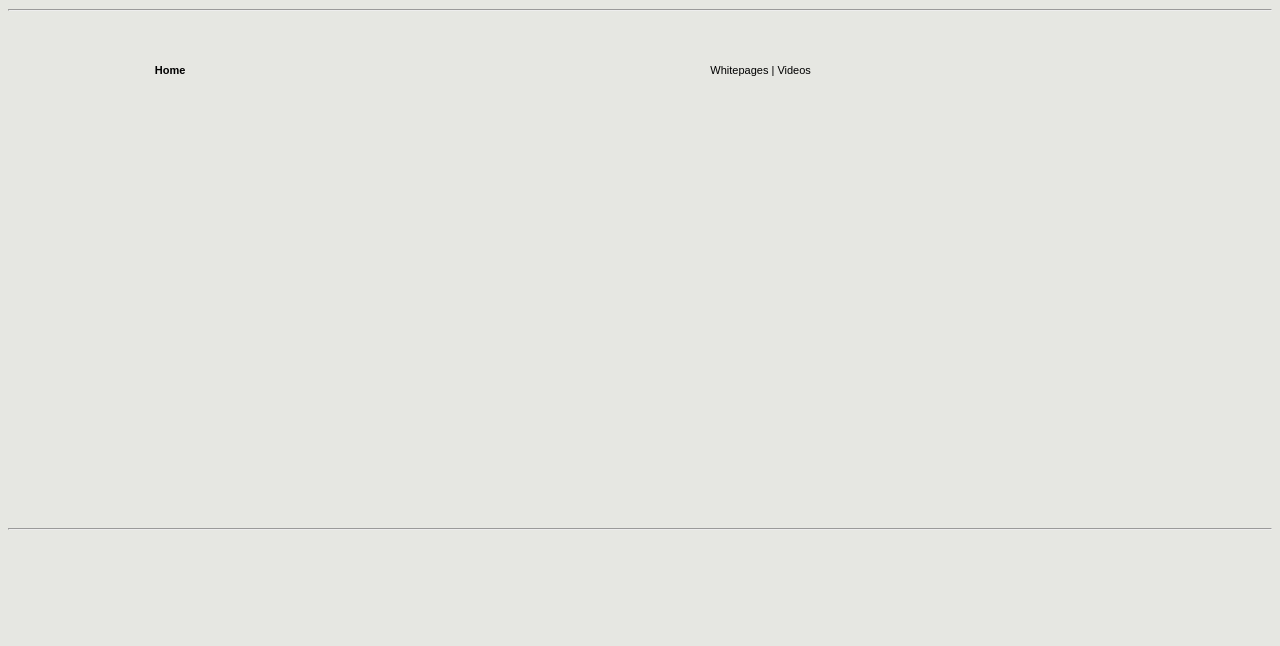
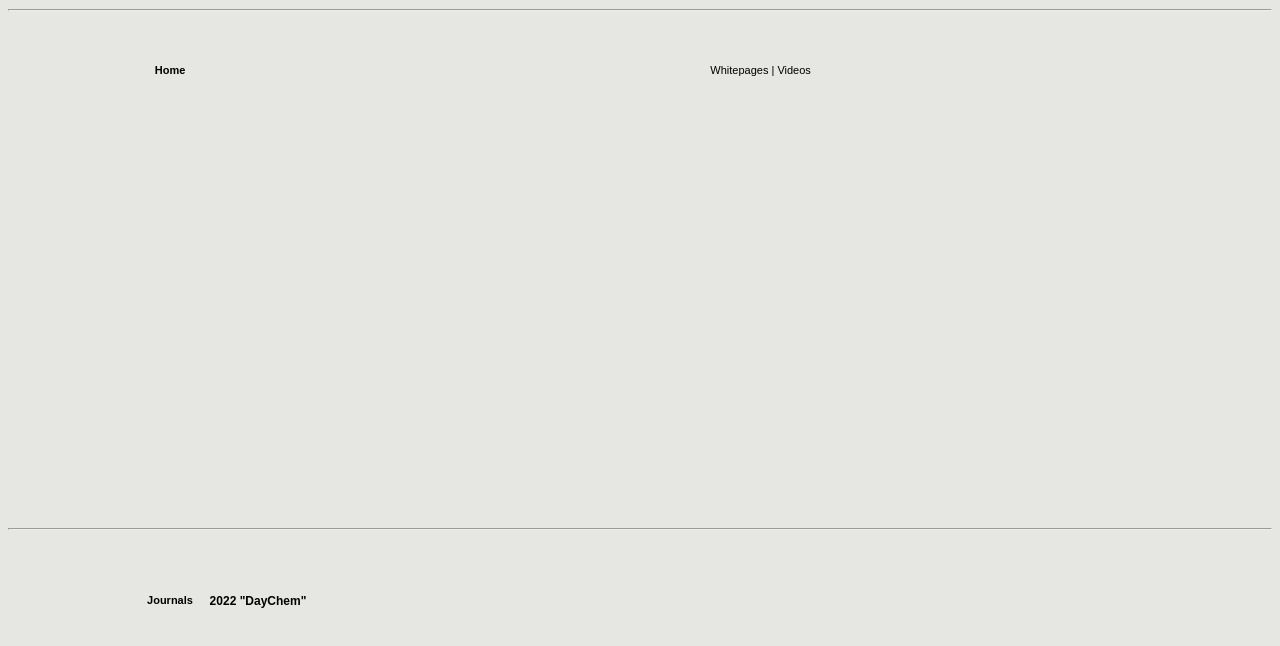
Before and after one commit to protobronze/protobronze.github.io, a plain HTML site: page index.html in a window 1280 px wide. Shown: the top 646 px of the page. Drawn offline with nearby package versions, Linux system fonts and the light colour scheme.

Commit message:
Update index.html

```diff
--- a/index.html
+++ b/index.html
@@ -41,7 +41,8 @@
 				<div id="text">
 
 
-
+<h1> Journals </h1>
+<h2> 2022 "DayChem"</h2>
 
 
 
```
